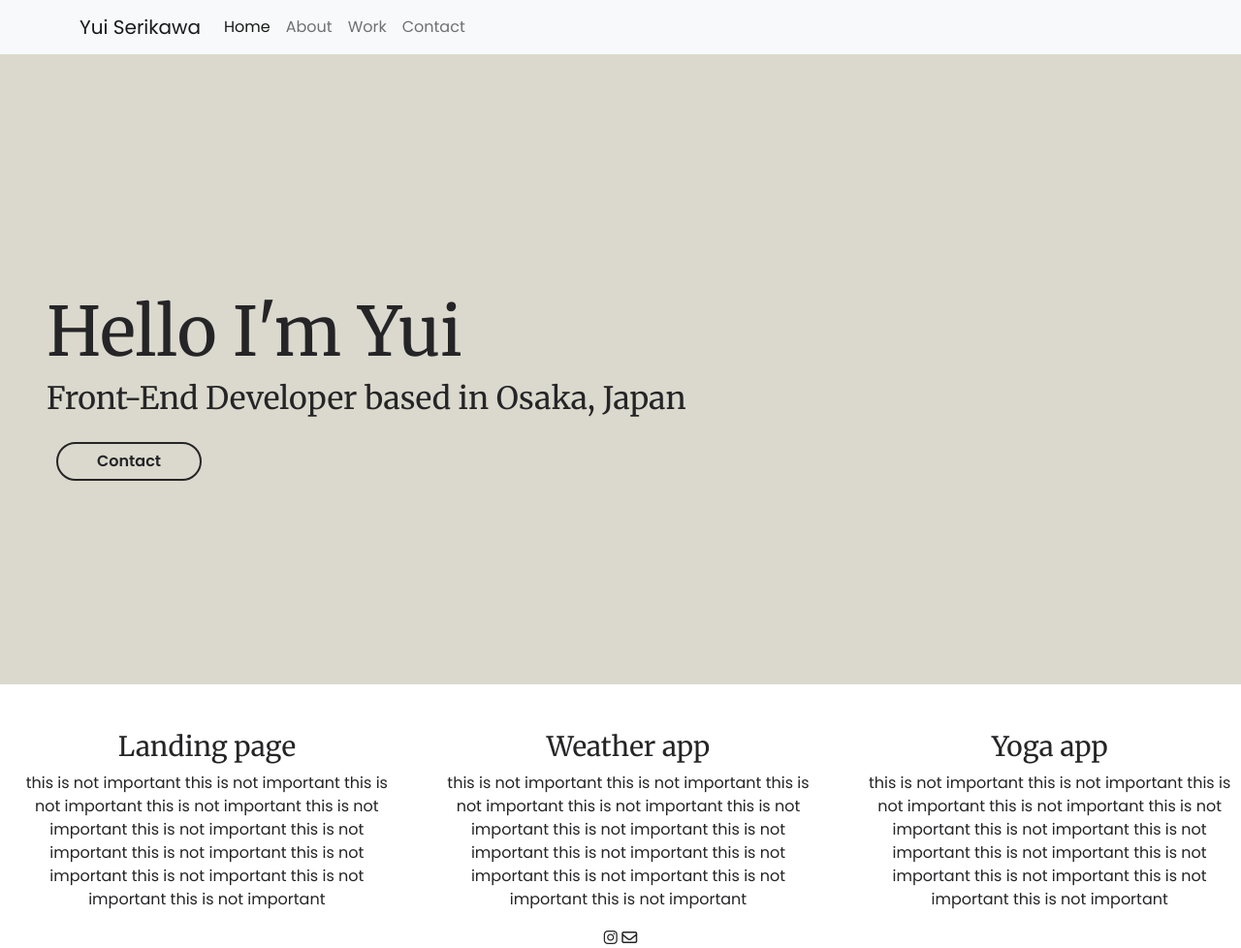
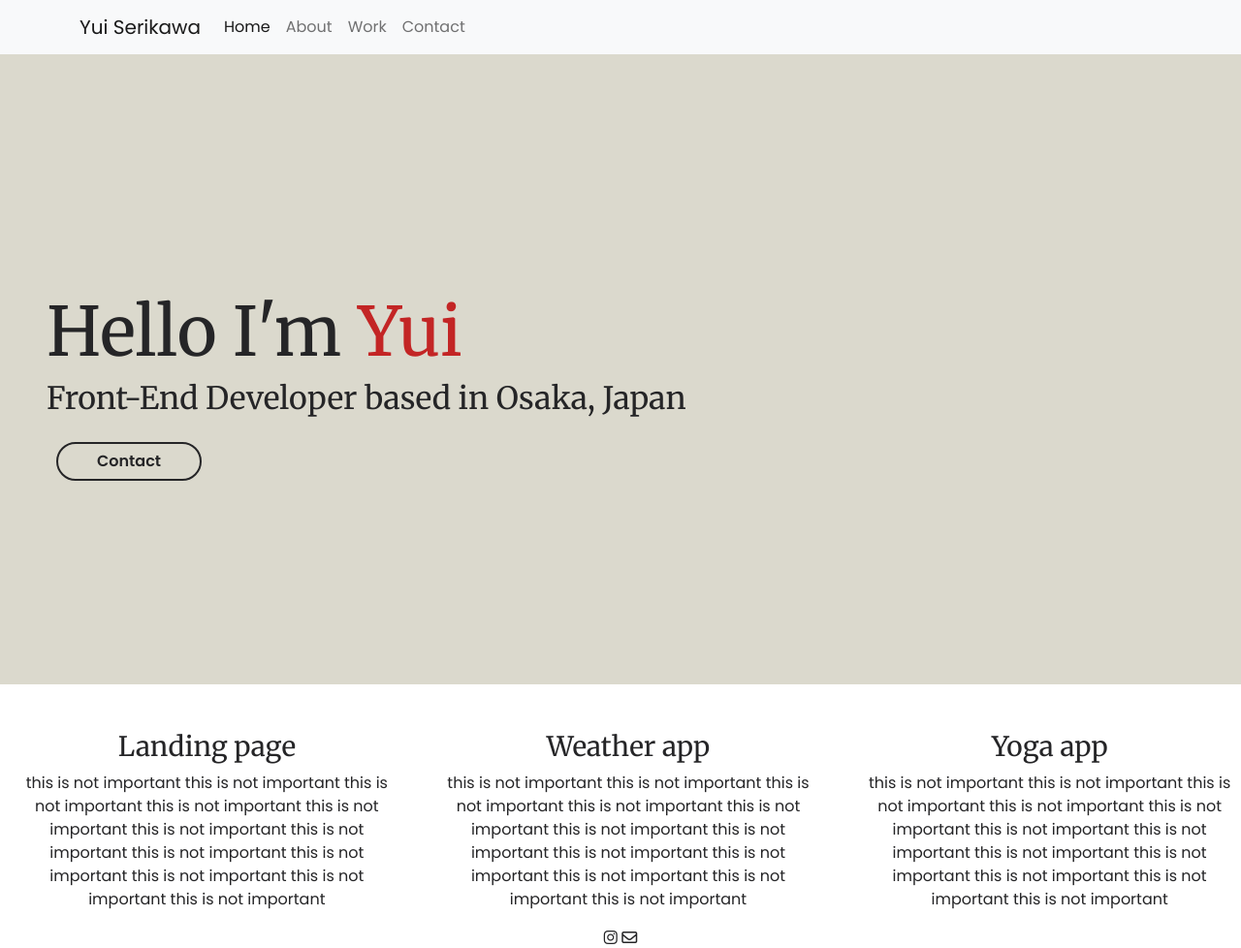
Before and after one commit to yuiscodes/portfolio-project-nov, a plain HTML site: page index.html in a window 1280 px wide. Shown: the whole page at 97% size. Drawn offline with nearby package versions, Linux system fonts and the light colour scheme.

Commit message:
Added color to my name

```diff
--- a/index.html
+++ b/index.html
@@ -64,7 +64,7 @@
           </div>
         </div>
       </nav>
-      <h1 class="text-start ms-5">Hello I'm Yui</h1>
+      <h1 class="text-start ms-5">Hello I'm <span>Yui</span></h1>
       <h2 class="text-start ms-5 mb-3">
         Front-End Developer based in Osaka, Japan
       </h2>
--- a/src/style.css
+++ b/src/style.css
@@ -1,6 +1,6 @@
 :root {
   --main-bg-color: #dbd9cd;
-  --accent-color: #dcdace;
+  --accent-color: #C32525;
   --text-color: #252527;
   --heading-font-family: "Merriweather", serif;
   --default-font-family: "Poppins", sans-serif;
@@ -34,6 +34,10 @@ h1.text-start {
     font-size: 70px;
 }
 
+span {
+    color: var(--accent-color);
+}
+
 .btn-contact {
     background: var(--main-bg-color);
     border: 2px solid var(--text-color);
```
